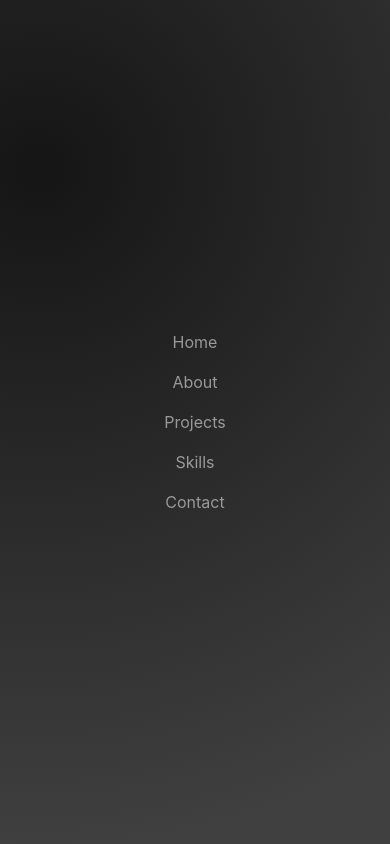
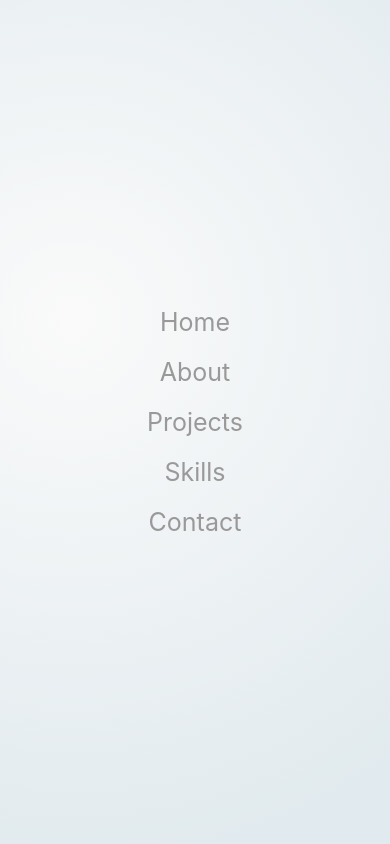
Before and after one commit to KonstantinVchkov/web-portfolio, a React (Create React App) app: page / in a window 390 px wide. Both pictures are taken after a click on the element 22 px from the left and 26 px from the top of the page. Shown: the top 844 px of the page. Built offline with nearby package versions, Linux system fonts and the light colour scheme.

Commit message:
navbar logic changed

```diff
--- a/src/components/HeaderComponent/Navbar.tsx
+++ b/src/components/HeaderComponent/Navbar.tsx
@@ -10,9 +10,8 @@ import {
 import { FontAwesomeIcon } from "@fortawesome/react-fontawesome";
 import { IoIosCall } from "react-icons/io";
 import { Link } from "react-scroll";
-import { FaGithub } from "react-icons/fa";
+import { FaGithub, FaBars } from "react-icons/fa";
 import { useState } from "react";
-
 export const Navbar = () => {
   const { theme } = useThemeContext();
   const changeCn = theme === "light" ? "navigation" : "darknavigation";
@@ -21,7 +20,6 @@ export const Navbar = () => {
     <div className="header">
       <div className="social-media">
         <IoIosCall className="call" />
-
         <Link to={""}>
           <FontAwesomeIcon icon={faInstagram} />
         </Link>
@@ -36,7 +34,28 @@ export const Navbar = () => {
         </Link>
         <div className="line"></div>
       </div>
+      {/* {menuOpen ? (
+        <div className="hamburger-menu">
+          Hamburger menu
+          <ul>
+            {routes.map((nav, idx) => (
+              <Link
+                to={nav.href}
+                smooth={true}
+                duration={500}
+                spy={true}
+                offset={-70}
+                onClick={() => setMenuOpen(false)}
+                key={idx}
+              >
+                <li>{nav.title}</li>
+              </Link>
+            ))}
+          </ul>
+        </div>
+      ) : (
         <div className={changeCn}>
+          navigation menu - desktop version
           <ul>
             {routes.map((nav, idx) => (
               <Link
@@ -52,20 +71,14 @@ export const Navbar = () => {
             ))}
           </ul>
         </div>
-      {/* Hamburger Menu Button */}
-      <div className="hamburger-button" onClick={() => setMenuOpen(!menuOpen)}>
-        <div className={`bar ${menuOpen ? "change" : ""}`}></div>
-        <div className={`bar ${menuOpen ? "change" : ""}`}></div>
-        <div className={`bar ${menuOpen ? "change" : ""}`}></div>
-      </div>
-
-      {/* Hamburger Menu */}
-      {menuOpen && (
-        <div className="hamburger-menu">
+      )} */}
+      <div className={`${menuOpen ? "hamburger-button" : `${changeCn}`}`}>
+        {/* navigation menu - desktop version */}
+        <div className={` ${menuOpen && "hamburger-menu"}`} style={{background: theme === 'light' ? 'radial-gradient(circle at 18.7% 37.8%, rgb(250, 250, 250) 0%, rgb(225, 234, 238) 90%)' : 'radial-gradient(circle at 10% 20%, rgb(21 21 21) 0%, rgb(64, 64, 64) 90.2%)'}}>
           <ul>
             {routes.map((nav, idx) => (
-              <li key={idx}>
               <Link
+                key={idx}
                 to={nav.href}
                 smooth={true}
                 duration={500}
@@ -73,13 +86,17 @@ export const Navbar = () => {
                 offset={-70}
                 onClick={() => setMenuOpen(false)}
               >
-                  {nav.title}
+                <li>{nav.title}</li>
               </Link>
-              </li>
             ))}
           </ul>
         </div>
-      )}
+      </div>
+      {/* Hamburger Menu Button */}
+      <div className="hamburger-button" onClick={() => setMenuOpen(!menuOpen)}>
+        <FaBars />
+      </div>
+      {/* Changing background color button */}
       <div className="themeChange">
         <ToggleThemeButton />
       </div>
--- a/src/components/HeaderComponent/navbar.css
+++ b/src/components/HeaderComponent/navbar.css
@@ -100,26 +100,7 @@
   display: none;
   cursor: pointer;
   margin-left: 10px;
-}
-
-.bar {
-  width: 25px;
-  height: 3px;
-  background-color: rgb(153, 153, 153);
-  margin: 6px 0;
-  transition: 0.4s;
-}
-
-.change .bar:nth-child(1) {
-  transform: rotate(-45deg) translate(-5px, 6px);
-}
-
-.change .bar:nth-child(2) {
-  opacity: 0;
-}
-
-.change .bar:nth-child(3) {
-  transform: rotate(45deg) translate(-5px, -6px);
+  font-size: 25px;
 }
 
 @media (max-width: 800px) {
@@ -149,6 +130,7 @@
     align-items: center;
     justify-content: center;
     animation: slideIn 0.5s ease-in-out;
+
   }
 
   .hamburger-menu ul {
@@ -156,8 +138,9 @@
     padding: 0;
   }
 
-  .hamburger-menu li {
+  .hamburger-menu ul li {
     padding: 10px;
+    cursor: pointer;
   }
 
   @keyframes slideIn {
--- a/src/components/HomeComponent/Home.tsx
+++ b/src/components/HomeComponent/Home.tsx
@@ -32,9 +32,6 @@ const Home = () => {
           >
             Know more about me
           </Link>
-          {/* <a rel="noreferrer"  href="#about">
-
-          </a> */}
         </p>
       </div>
     </section>
```
Lines whose indentation alone changed are shown as unchanged.
